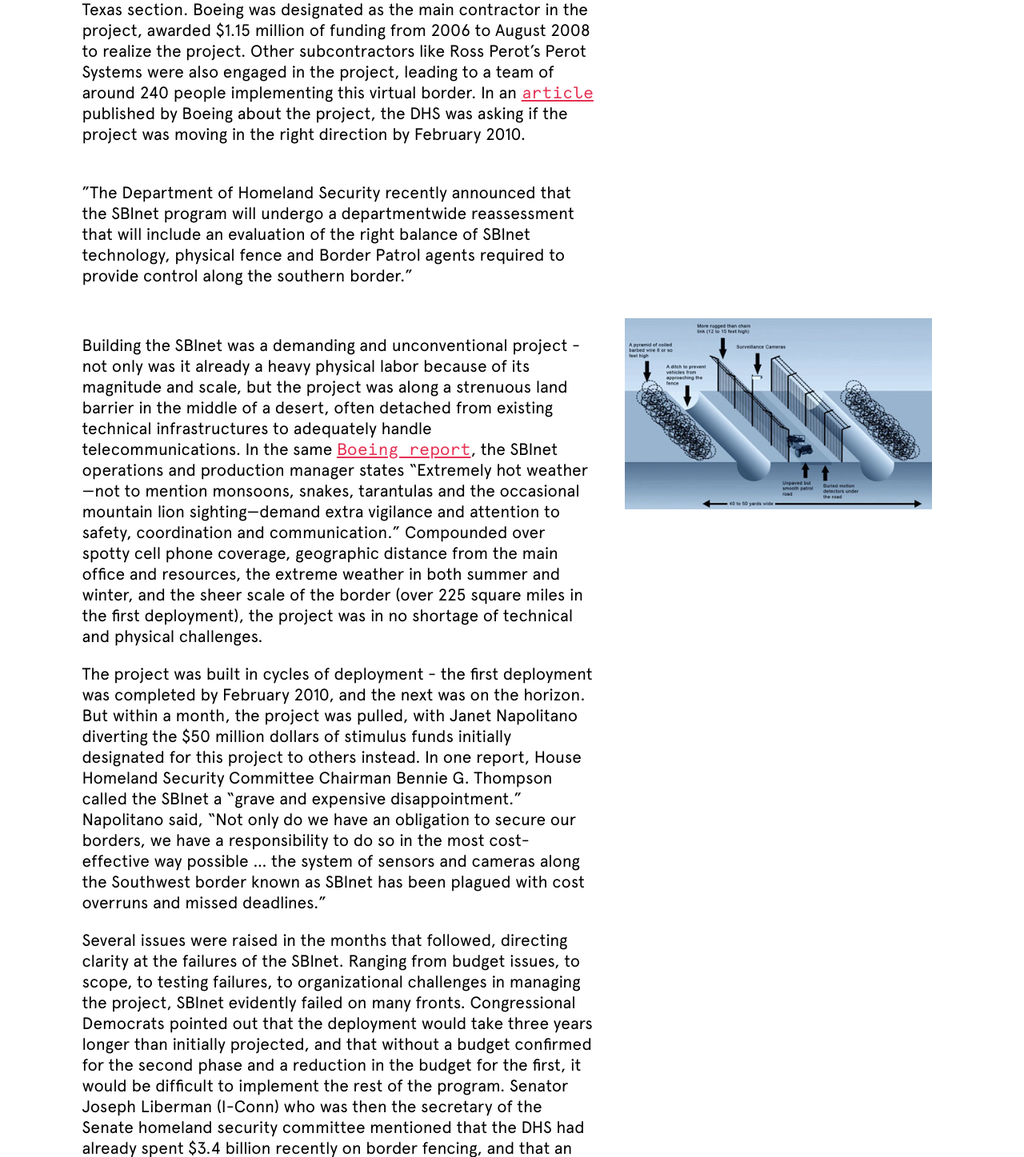
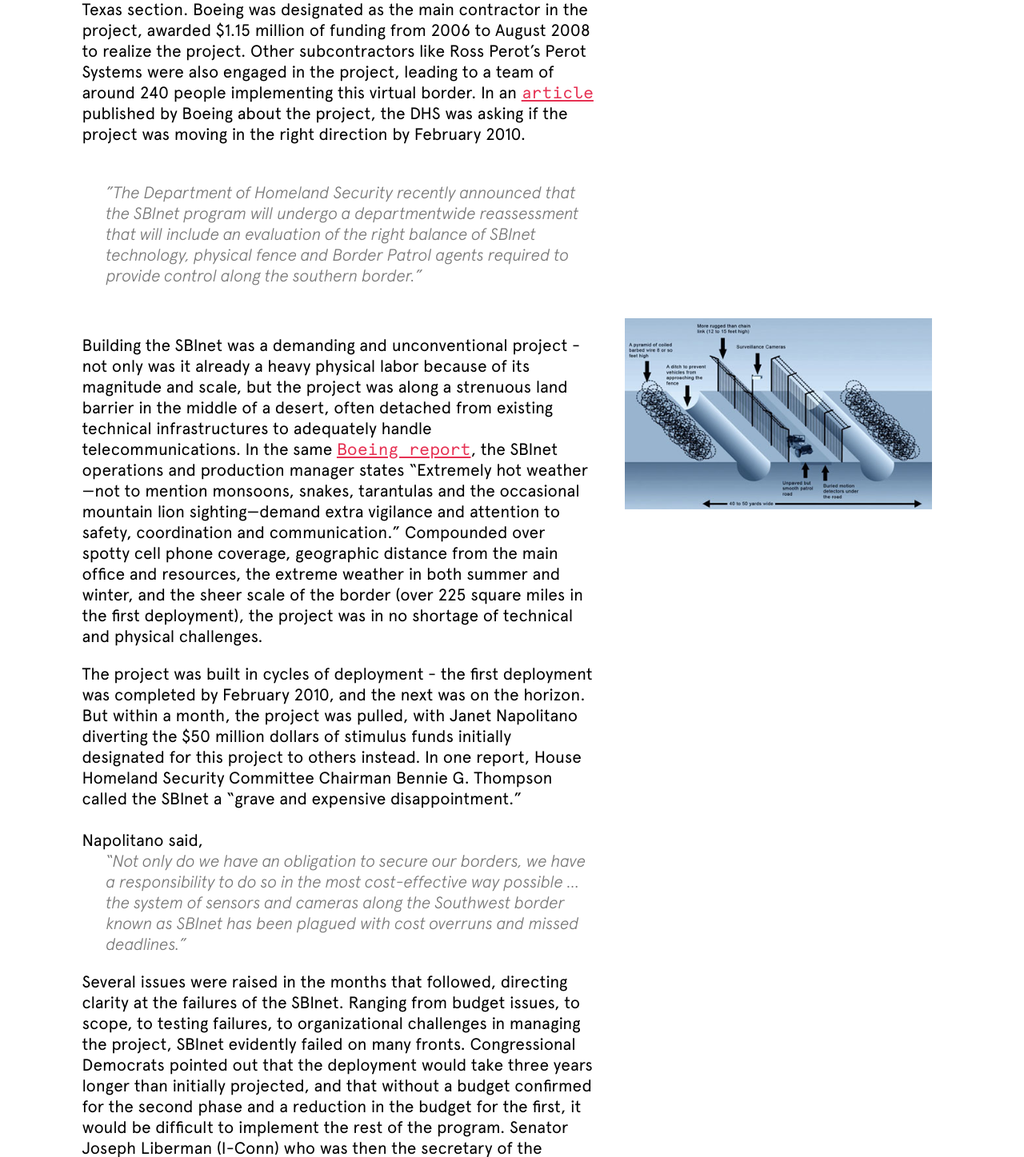
Before and after one commit to kiranw/dpi-670m-blog, a PHP site: page /post-0.html in a window 1280 px wide; the page is wider, and only the part inside the window is pictured. Shown: the part 1349-2796 px from the top of that part at 80% size. Run offline with PHP 8.4, Linux system fonts and the light colour scheme; some libraries are stand-ins or nearby versions.

Commit message:
Fix styling

```diff
--- a/css/info-page.css
+++ b/css/info-page.css
@@ -6,6 +6,11 @@
 @font-face {
 	font-family: "Apercu-Bold";
 	src:url("../fonts/Apercu-Bold.ttf");
+}
+
+@font-face {
+	font-family: "Apercu-Italic";
+	src:url("../fonts/Apercu-LightItalic.ttf");
 }
 
 @font-face {
@@ -188,5 +193,7 @@
 
 .quote {
 	color: #777777;
-	font-syle: italic;
+	font-family: "Apercu-Italic";
+	margin-left: 30px;
+	display: block;
 }
--- a/post-0.html
+++ b/post-0.html
@@ -35,7 +35,7 @@
 		<p>The Secure Border Initiative, launched in 2006 under the auspices of the DHS (Secretary Chertoff) with CBP, ICE, USCIS, and the USCG. Together, these agencies were tasked with building a virtual border wall - a modern system to facilitate in the transfer of information to engage border patrol in more proactive and directed efforts in advancing border security along the Sonoran Desert in Arizona. With 9 80-foot control towers distributed across a section of the border, each furnished in cameras and sensors and communications networks to relay data about trespassers, the entire system was meant to deploy border patrol in a more intelligent way to respond to real emergent and detected threats. This project — the virtual border — was called SBInet, or the Secure Border Initiative Network. </p>
 
 		<p>Bush <a href=“http://www.washingtonpost.com/wp-dyn/content/article/2009/05/08/AR2009050802064.html”>charted a five-year plan</a> with an initial projection of $7.6 billion for the project, though it was soon reduced to $6.7 billion because of the descoping of the project by eliminated the Texas section. Boeing was designated as the main contractor in the project, awarded $1.15 million of funding from 2006 to August 2008 to realize the project. Other subcontractors like Ross Perot’s Perot Systems were also engaged in the project, leading to a team of around 240 people implementing this virtual border. In an <a href=“https://www.boeing.com/news/frontiers/archive/2010/february/i_bds01.pdf”>article</a> published by Boeing about the project, the DHS was asking if the project was moving in the right direction by February 2010.</p>
-		<br> <span class=“quote”>”The Department of Homeland Security recently announced that the SBInet program will undergo a departmentwide reassessment that will include an evaluation of the right balance of SBInet technology, physical fence and Border Patrol agents required to provide control along the southern border.”</span><br>
+		<br> <span class="quote">”The Department of Homeland Security recently announced that the SBInet program will undergo a departmentwide reassessment that will include an evaluation of the right balance of SBInet technology, physical fence and Border Patrol agents required to provide control along the southern border.”</span>
 	</div>
 	<div class="clear"></div>
 </div>
@@ -45,7 +45,7 @@
 <div class="textbox">
 	<p>Building the SBInet was a demanding and unconventional project - not only was it already a heavy physical labor because of its magnitude and scale, but the project was along a strenuous land barrier in the middle of a desert, often detached from existing technical infrastructures to adequately handle telecommunications. In the same <a href=“https://www.boeing.com/news/frontiers/archive/2010/february/i_bds01.pdf”>Boeing report</a>, the SBInet operations and production manager states “Extremely hot weather—not to mention monsoons, snakes, tarantulas and the occasional mountain lion sighting—demand extra vigilance and attention to safety, coordination and communication.” Compounded over spotty cell phone coverage, geographic distance from the main office and resources, the extreme weather in both summer and winter, and the sheer scale of the border (over 225 square miles in the first deployment), the project was in no shortage of technical and physical challenges.</p>
 
-	<p>The project was built in cycles of deployment - the first deployment was completed by February 2010, and the next was on the horizon. But within a month, the project was pulled, with Janet Napolitano diverting the $50 million dollars of stimulus funds initially designated for this project to others instead. In one report, House Homeland Security Committee Chairman Bennie G. Thompson called the SBInet a “grave and expensive disappointment.” <span class=“quote”>Napolitano said, “Not only do we have an obligation to secure our borders, we have a responsibility to do so in the most cost-effective way possible … the system of sensors and cameras along the Southwest border known as SBInet has been plagued with cost overruns and missed deadlines.”</span></p>
+	<p>The project was built in cycles of deployment - the first deployment was completed by February 2010, and the next was on the horizon. But within a month, the project was pulled, with Janet Napolitano diverting the $50 million dollars of stimulus funds initially designated for this project to others instead. In one report, House Homeland Security Committee Chairman Bennie G. Thompson called the SBInet a “grave and expensive disappointment.” <br><br>Napolitano said, <span class="quote"> “Not only do we have an obligation to secure our borders, we have a responsibility to do so in the most cost-effective way possible … the system of sensors and cameras along the Southwest border known as SBInet has been plagued with cost overruns and missed deadlines.”</span></p>
 
 	<p> Several issues were raised in the months that followed, directing clarity at the failures of the SBInet. Ranging from budget issues, to scope, to testing failures, to organizational challenges in managing the project, SBInet evidently failed on many fronts. Congressional Democrats pointed out that the deployment would take three years longer than initially projected, and that without a budget confirmed for the second phase and a reduction in the budget for the first, it would be difficult to implement the rest of the program. Senator Joseph Liberman (I-Conn) who was then the secretary of the Senate homeland security committee mentioned that the DHS had already spent $3.4 billion recently on border fencing, and that an additional $6.7 billion was not the right solution for this uncertain implementation. </p>
 
```
